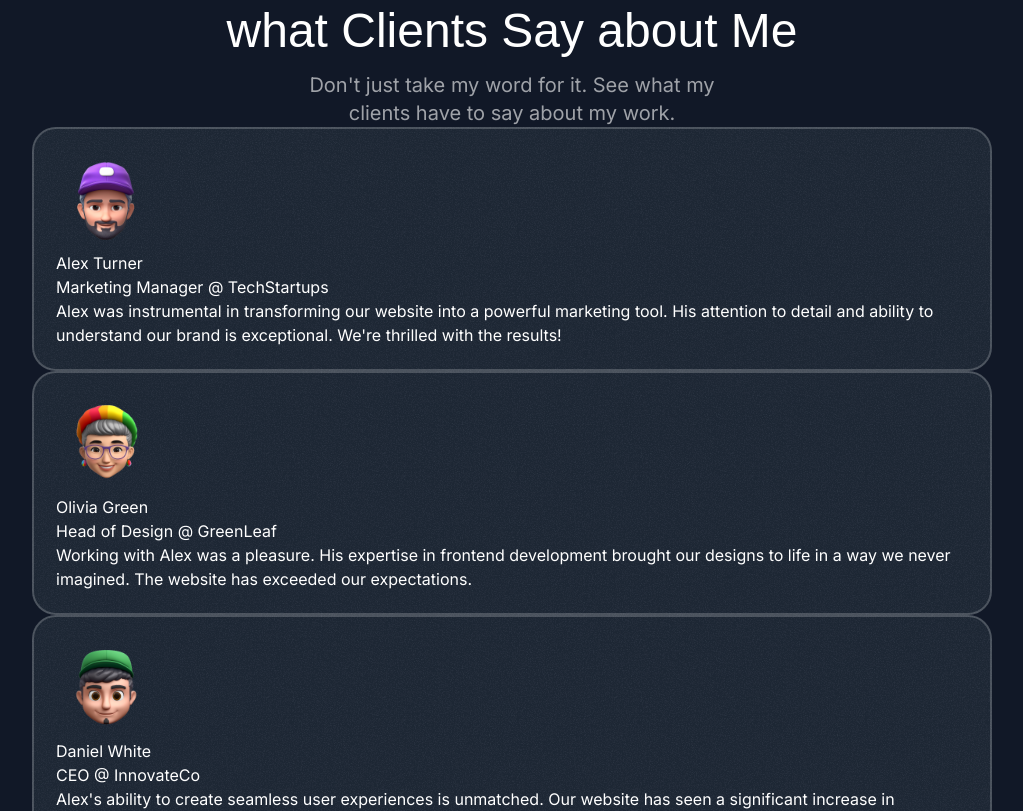
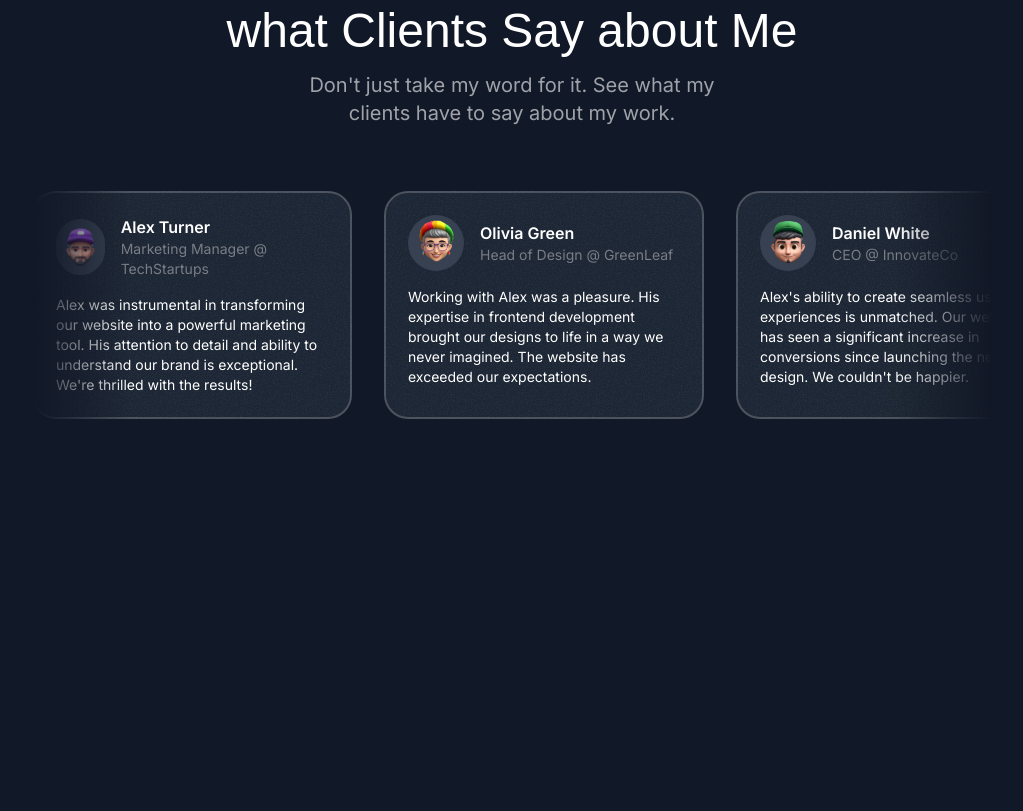
Before and after one commit to Askebir/Next.js-and-react-portfolio-website, a Next.js app: page / in a window 1280 px wide. Shown: the part 3220-4031 px from the top of the page, without its empty margins (128-1151 px from the left). After the commit the page ends 3703 px from the top, so only its background shows below. Built offline with nearby package versions, Linux system fonts and the light colour scheme; a web font is replaced by a local one.

Commit message:
try and error to understand mask-image of tailwind css

```diff
--- a/src/sections/Testimonials.tsx
+++ b/src/sections/Testimonials.tsx
@@ -51,15 +51,29 @@
           description="Don't just take my word for it. See what my clients have to say about my
         work."
         />
-        <div>
-          {testimonials.map((testimonial) => (
-            <Card key={testimonial.name}>
-              <Image src={testimonial.avatar} alt={testimonial.name} />
-              <div>{testimonial.name}</div>
-              <div>{testimonial.position}</div>
-              <p>{testimonial.text}</p>
-            </Card>
-          ))}
+        <div className="mt-16 flex  overflow-x-clip [mask-image:linear-gradient(to_right,transparent,black_10%,black_90%,transparent)]  ">
+          <div className="flex flex-none gap-8 ">
+            {testimonials.map((testimonial) => (
+              <Card key={testimonial.name} className="max-w-xs">
+                <div className="flex gap-4 items-center ">
+                  <div className="size-14 bg-gray-700 inline-flex rounded-full items-center justify-center  ">
+                    <Image
+                      src={testimonial.avatar}
+                      alt={testimonial.name}
+                      className="max-w-full"
+                    />
+                  </div>
+                  <div className="">
+                    <div className="font-semibold">{testimonial.name}</div>
+                    <div className="text-sm text-white/40">
+                      {testimonial.position}
+                    </div>
+                  </div>
+                </div>
+                <p className="mt-4 text-sm">{testimonial.text}</p>
+              </Card>
+            ))}
+          </div>
         </div>
       </div>
     </div>
```
